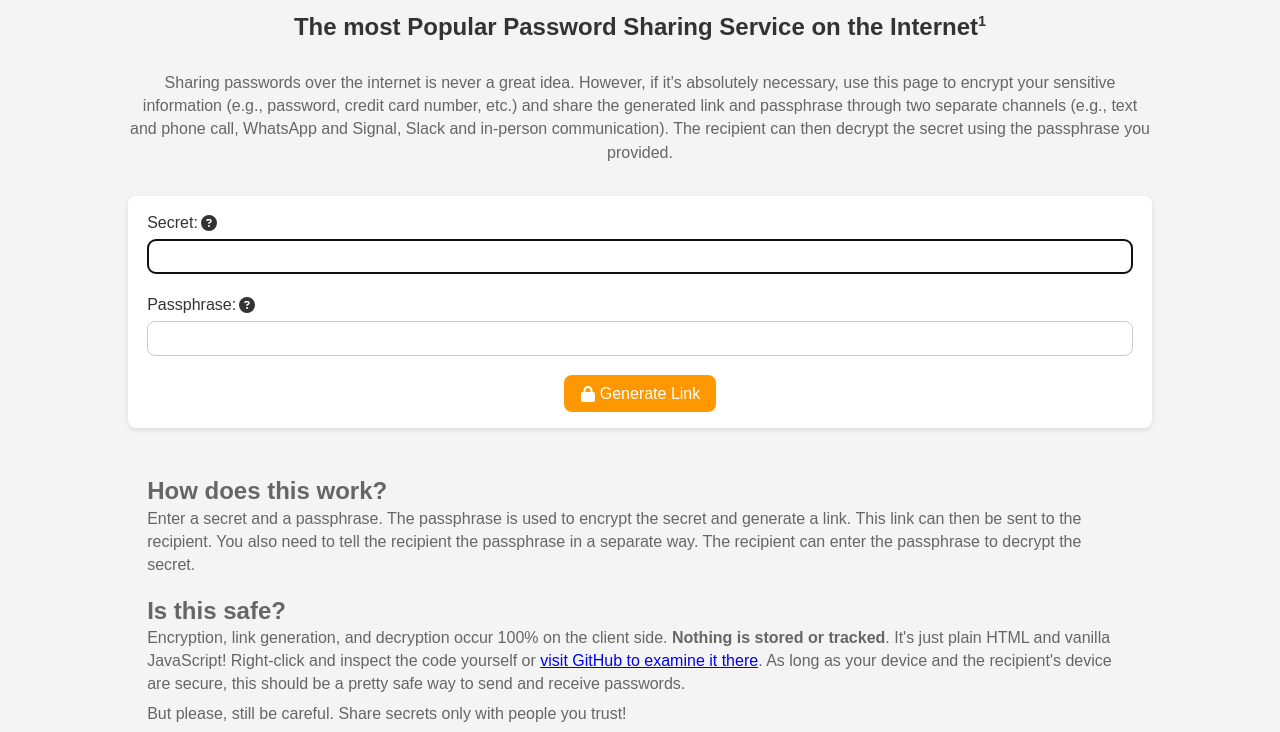
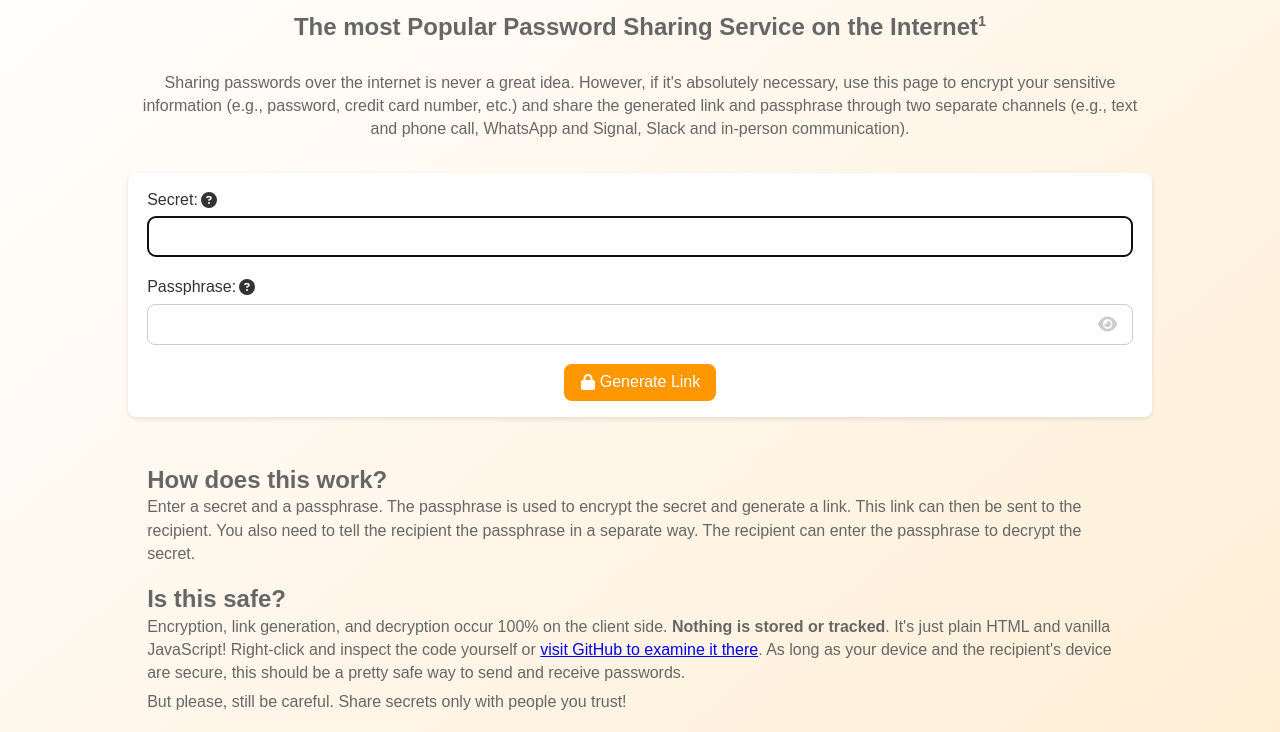
Before and after one commit to ptmrio/SharePasswordOnline, a plain HTML site: page index.html in a window 1280 px wide. Shown: the part 82-814 px from the top of the page. Drawn offline with Linux system fonts and the light colour scheme.

Commit message:
color refinements hide some elements based on encrypt or decrypt more icons

```diff
--- a/index.html
+++ b/index.html
@@ -24,7 +24,7 @@
         :root {
             --accent-color: #ff9800;
             --accent-color-dark: #e67e00;
-            --background-color: #f4f4f4;
+            --background-color: #ffecd0;
             --form-background-color: #ffffff;
             --text-color: #333333;
             --text-color-muted: #666666;
@@ -43,6 +43,8 @@
             line-height: 1.6;
             background-color: var(--background-color);
             color: var(--text-color);
+            background: var(--background-color);
+            background: linear-gradient(to right bottom, #FFFFFF, var(--background-color));
         }
 
         h1 {
@@ -80,7 +82,7 @@
             margin-bottom: 5px;
         }
 
-        label svg {
+        svg {
             height: 1em;
             width: 1em;
             fill: currentColor;
@@ -90,7 +92,7 @@
         textarea {
             font: inherit;
             font-size: 1.25rem;
-            padding: 5px;
+            padding: 8px;
             width: 100%;
             border: 1px solid var(--input-border-color);
             border-radius: var(--border-radius);
@@ -98,7 +100,7 @@
 
         textarea {
             --rows: 5;
-            min-height: calc(1.25rem * var(--rows) + 5px * var(--rows) + 1px * var(--rows));
+            min-height: calc(1.25rem * var(--rows) + 8px * var(--rows) + 1px * var(--rows));
         }
 
         @media screen and (min-width: 768px) {
@@ -117,6 +119,7 @@
             --button-color: #333;
             --button-background-color: #ccc;
             --button-background-color-hover: #bbb;
+            --button-background-color-active: #666;
 
             display: inline-flex;
             align-items: center;
@@ -135,7 +138,7 @@
         button svg {
             height: 1em;
             width: 1em;
-            fill: var(--button-color);
+            fill: currentColor
         }
 
         button:hover {
@@ -143,15 +146,15 @@
         }
 
 
-        button:hover {
-            background-color: var(--button-background-color-hover);
+        button:active {
+            background-color: var(--button-background-color-active);
         }
 
         button[type="submit"] {
             --button-color: #fff;
             --button-background-color: var(--accent-color);
             --button-background-color-hover: var(--accent-color-dark);
-
+            --button-background-color-active: var(--accent-color);
         }
 
         button.button-small {
@@ -234,6 +237,10 @@
             font-size: 0.6em;
         }
 
+        .display-none {
+            display: none;
+        }
+
         /* Validation  */
         form.validated input:valid {
             --hue: 122;
@@ -313,6 +320,34 @@
         }
 
 
+        /* Reveal Password */
+        .reveal-password {
+            position: relative;
+        }
+
+        .reveal-password button {
+            position: absolute;
+            top: 50%;
+            right: var(--gap);
+            transform: translateY(-50%);
+            border: none;
+            background: none;
+            cursor: pointer;
+            padding: 0;
+            margin: 0;
+            font-size: 1.2rem;
+            color: var(--button-background-color);
+        }
+
+        .reveal-password button:hover {
+            color: var(--button-background-color-hover)
+        }
+
+        .reveal-password button:active {
+            color: var(--button-background-color-active)
+        }
+
+
         /* Animations */
 
         @keyframes fade-in {
@@ -377,10 +412,10 @@
 <body class="even-spacing even-spacing--desktop--large">
     <h1>Share Password Online</h1>
 
-    <h2>The most Popular Password Sharing Service on the Internet<sup class="text-small">1</sup></h2>
+    <h2 class="text text-center">The most Popular Password Sharing Service on the Internet<sup class="text-small">1</sup></h2>
 
-    <p class="text text-center">Sharing passwords over the internet is never a great idea. However, if it's absolutely necessary, use this page to encrypt your sensitive information (e.g., password, credit card number, etc.) and share the generated link and passphrase through two separate channels (e.g., text and phone call, WhatsApp and Signal, Slack and in-person communication). The
-        recipient can then decrypt the secret using the passphrase you provided.</p>
+    <p class="text text-center" data-autohide="hide-on-decrypt">Sharing passwords over the internet is never a great idea. However, if it's absolutely necessary, use this page to encrypt your sensitive information (e.g., password, credit card number, etc.) and share the generated link and passphrase through two separate channels (e.g., text and phone call, WhatsApp and Signal, Slack and in-person
+        communication).</p>
 
     <form class="even-spacing" data-id="encryption-form" novalidate>
         <div class="even-spacing even-spacing--small" data-id="secret-container">
@@ -415,16 +450,30 @@
                         </div>
                     </div>
                 </div>
+            </label>
+            <div class="reveal-password">
+                <input type="password" data-id="passphrase" name="passphrase" required>
+                <button type="button" data-id="reveal-password">
+                    <svg xmlns="http://www.w3.org/2000/svg" viewBox="0 0 576 512"><!--! Font Awesome Pro 6.4.0 by @fontawesome - https://fontawesome.com License - https://fontawesome.com/license (Commercial License) Copyright 2023 Fonticons, Inc. -->
+                        <path
+                            d="M288 32c-80.8 0-145.5 36.8-192.6 80.6C48.6 156 17.3 208 2.5 243.7c-3.3 7.9-3.3 16.7 0 24.6C17.3 304 48.6 356 95.4 399.4C142.5 443.2 207.2 480 288 480s145.5-36.8 192.6-80.6c46.8-43.5 78.1-95.4 93-131.1c3.3-7.9 3.3-16.7 0-24.6c-14.9-35.7-46.2-87.7-93-131.1C433.5 68.8 368.8 32 288 32zM144 256a144 144 0 1 1 288 0 144 144 0 1 1 -288 0zm144-64c0 35.3-28.7 64-64 64c-7.1 0-13.9-1.2-20.3-3.3c-5.5-1.8-11.9 1.6-11.7 7.4c.3 6.9 1.3 13.8 3.2 20.7c13.7 51.2 66.4 81.6 117.6 67.9s81.6-66.4 67.9-117.6c-11.1-41.5-47.8-69.4-88.6-71.1c-5.8-.2-9.2 6.1-7.4 11.7c2.1 6.4 3.3 13.2 3.3 20.3z" />
+                    </svg>
+                </button>
 
+            </div>
 
-            </label>
-            <input type="password" data-id="passphrase" name="passphrase" required>
         </div>
-        <button type="submit">
+        <button type="submit" data-autohide="hide-on-decrypt">
             <svg xmlns="http://www.w3.org/2000/svg" viewBox="0 0 448 512"><!--! Font Awesome Pro 6.4.0 by @fontawesome - https://fontawesome.com License - https://fontawesome.com/license (Commercial License) Copyright 2023 Fonticons, Inc. -->
                 <path d="M144 144v48H304V144c0-44.2-35.8-80-80-80s-80 35.8-80 80zM80 192V144C80 64.5 144.5 0 224 0s144 64.5 144 144v48h16c35.3 0 64 28.7 64 64V448c0 35.3-28.7 64-64 64H64c-35.3 0-64-28.7-64-64V256c0-35.3 28.7-64 64-64H80z" />
             </svg>
             Generate Link
+        </button>
+        <button type="submit" class="display-none" data-autohide="hide-on-encrypt">
+            <svg xmlns="http://www.w3.org/2000/svg" viewBox="0 0 448 512"><!--! Font Awesome Pro 6.4.0 by @fontawesome - https://fontawesome.com License - https://fontawesome.com/license (Commercial License) Copyright 2023 Fonticons, Inc. -->
+                <path d="M144 144c0-44.2 35.8-80 80-80c31.9 0 59.4 18.6 72.3 45.7c7.6 16 26.7 22.8 42.6 15.2s22.8-26.7 15.2-42.6C331 33.7 281.5 0 224 0C144.5 0 80 64.5 80 144v48H64c-35.3 0-64 28.7-64 64V448c0 35.3 28.7 64 64 64H384c35.3 0 64-28.7 64-64V256c0-35.3-28.7-64-64-64H144V144z" />
+            </svg>
+            Decrypt
         </button>
     </form>
 
--- a/main.js
+++ b/main.js
@@ -4,7 +4,7 @@ document.addEventListener('DOMContentLoaded', () => {
   const secretContainer = document.querySelector('[data-id="secret-container"]');
   const messageInput = document.querySelector('[data-id="message"]');
   const passphraseInput = document.querySelector('[data-id="passphrase"]');
-  const submitButton = encryptionForm.querySelector('button[type="submit"]');
+  const revealPassswordButton = document.querySelector('[data-id="reveal-password"]');
   const linkDialog = document.querySelector('[data-id="link-dialog"]');
   const closeDialogButton = document.querySelector('[data-id="close-dialog"]');
 
@@ -52,7 +52,6 @@ document.addEventListener('DOMContentLoaded', () => {
     secretContainer.style.display = 'none';
     secretContainer.style.opacity = '0';
     messageInput.readOnly = true;
-    submitButton.textContent = 'Decrypt';
   }
 
 
@@ -134,6 +133,38 @@ document.addEventListener('DOMContentLoaded', () => {
   });
 
 
+  revealPassswordButton.addEventListener('click', () => {
+    if (passphraseInput.type === 'password') {
+      passphraseInput.type = 'text';
+    }
+    else {
+      passphraseInput.type = 'password';
+    }
+  });
+
+  (function autohide() {
+    const autohideElements = document.querySelectorAll('[data-autohide]');
+    autohideElements.forEach((element) => {
+      if (urlParams.has('encryptedSecret')) {
+        if (element.dataset.autohide === 'hide-on-encrypt') {
+          element.classList.remove('display-none');
+        }
+        else {
+          element.classList.add('display-none');
+        }
+      }
+      else {
+        if (element.dataset.autohide === 'hide-on-encrypt') {
+          element.classList.add('display-none');
+        }
+        else {
+          element.classList.remove('display-none');
+        }
+      }
+    });
+  })();
+
+
   document.querySelectorAll('[data-class="copy"]').forEach((element) => {
     element.addEventListener('click', () => {
       const tooltipContainer = element.closest('.tooltip-container');
```
